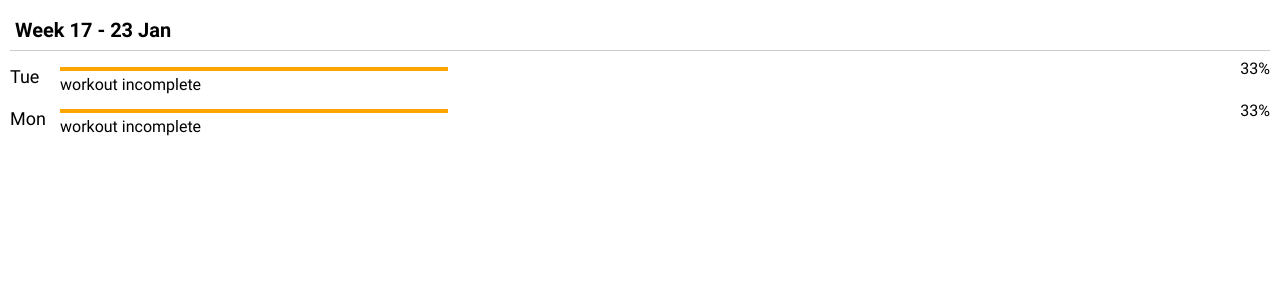
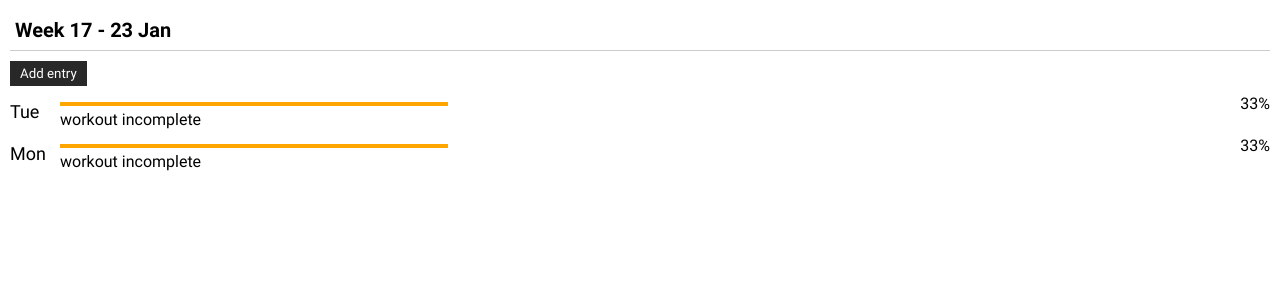
Before and after one commit to jdc-cunningham/workout-to-do-list, a React (Create React App) app in the folder react-app/: page / in a window 1280 px wide. Shown: the top 300 px of the page. Built offline with nearby package versions, Linux system fonts and the light colour scheme.

Commit message:
add basic way to creat entries

```diff
--- a/react-app/src/App.js
+++ b/react-app/src/App.js
@@ -5,10 +5,6 @@ import DayChecklist from './components/day-checklist/DayChecklist';
 
 const App = () => {
   const [activeDayData, setActiveDayData] = useState(null);
-
-  const generateDateInfo = () => {
-
-  }
 
   const sampleData = [ // sort on MySQL side
     {
@@ -40,6 +36,36 @@ const App = () => {
     }
   ];
 
+  const formatDate = (request) => {
+    var d = new Date(),
+        month = '' + (d.getMonth() + 1),
+        day = '' + d.getDate(),
+        year = d.getFullYear();
+
+    if (month.length < 2)
+        month = '0' + month;
+    if (day.length < 2)
+        day = '0' + day;
+
+    const days = ["Monday", "Tuesday", "Wednesday", "Thursday", "Friday", "Saturday"];
+
+    if (request && request.type === "day") {
+      return days[d.getDay()];
+    }
+
+    return [year, month, day].join('-');
+  }
+
+  const blankEntry = {
+    "day": formatDate({ type: "day" }),
+    "date": formatDate(),
+    "workouts": {
+      "squats": [false, false, false],
+      "push ups": [false, false, false],
+      "sit ups": [false, false, false]
+    }
+  };
+
   const renderWeeks = (weeks) => {
     if (!weeks || !weeks.length) {
       return <p>No data</p>;
@@ -48,6 +74,7 @@ const App = () => {
     return weeks.map((week, index) => (
       <div key={index} className="App__week-group">
         <h2>Week {week.dateRange} {week.month}</h2>
+        <button type="button" onClick={ () => { setActiveDayData(blankEntry) } }>Add entry</button>
         {
           week.days.map((day, index) => (
             <DayRow
--- a/react-app/src/assets/styles/App.scss
+++ b/react-app/src/assets/styles/App.scss
@@ -3,4 +3,12 @@
     padding: 10px 5px;
     border-bottom: 1px solid #ccc;
   }
+
+  button {
+    margin-top: 10px;
+    border: 0;
+    padding: 5px 10px;
+    background-color: #282828;
+    color: white;
+  }
 }
```
